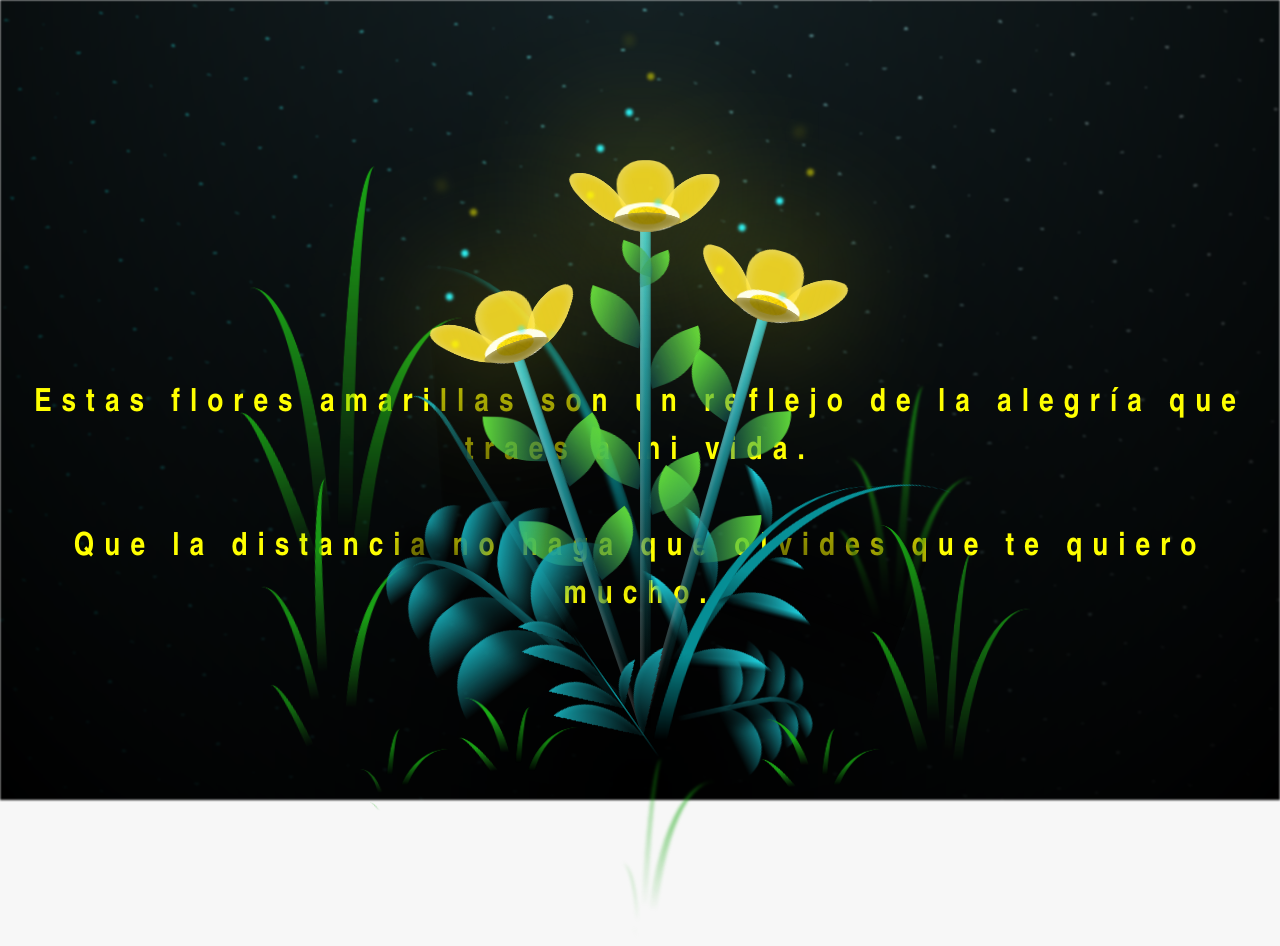
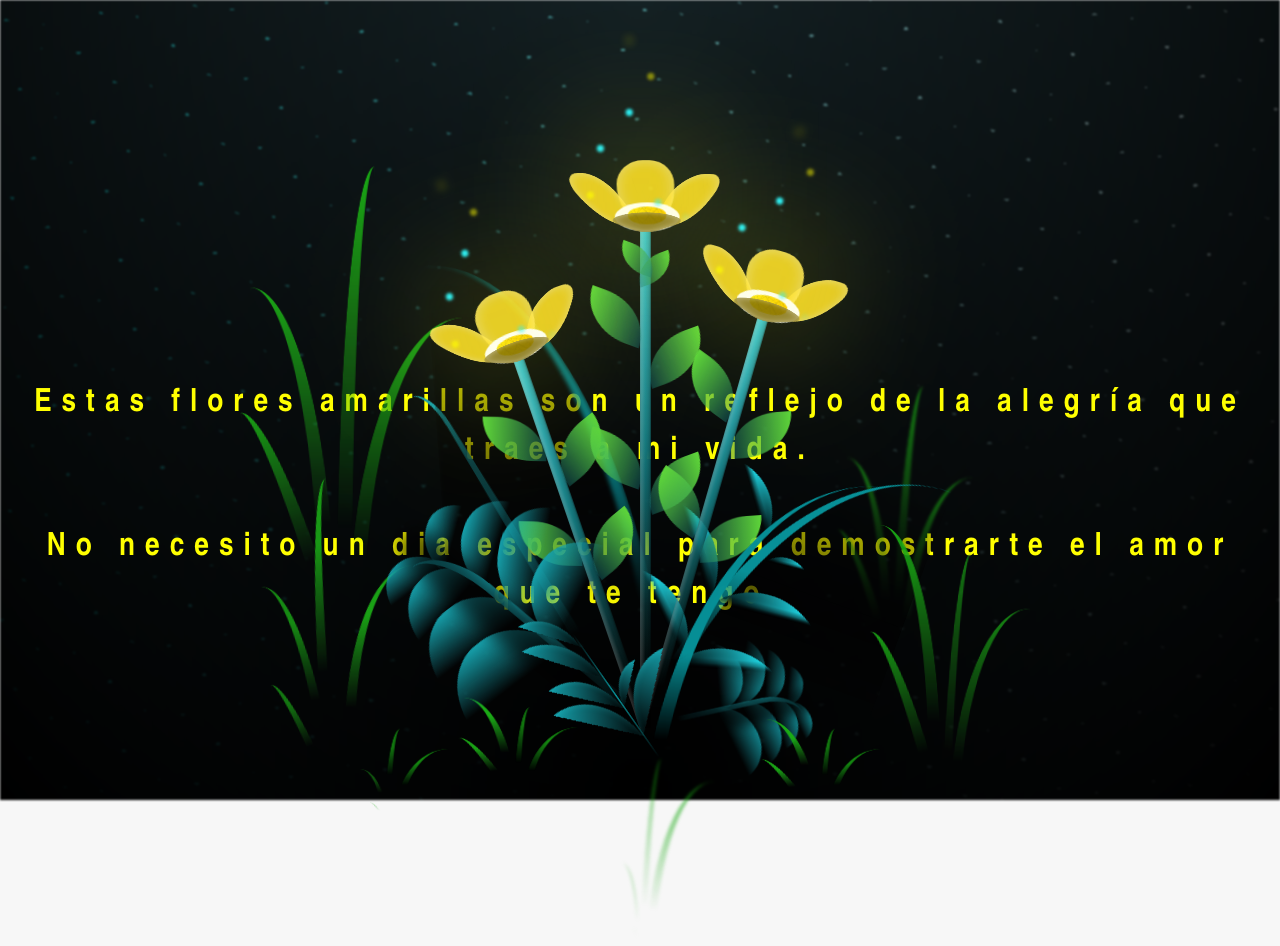
Before and after one commit to Nigthmare2908/Astaroth, a plain HTML site: page flower.html in a window 1280 px wide. Drawn offline with Linux system fonts and the light colour scheme.

Commit message:
Update flower.html

```diff
--- a/flower.html
+++ b/flower.html
@@ -14,7 +14,7 @@
 
     </div>
     <h1 class="titulo">Estas flores amarillas son un reflejo de la alegría que traes a mi vida. <br> <br>
-      Que la distancia no haga que olvides que te quiero mucho.</h1>
+      No necesito un dia especial para demostrarte el amor que te tengo.</h1>
 
     <div class="night"></div>
     <div class="flowers">
```
